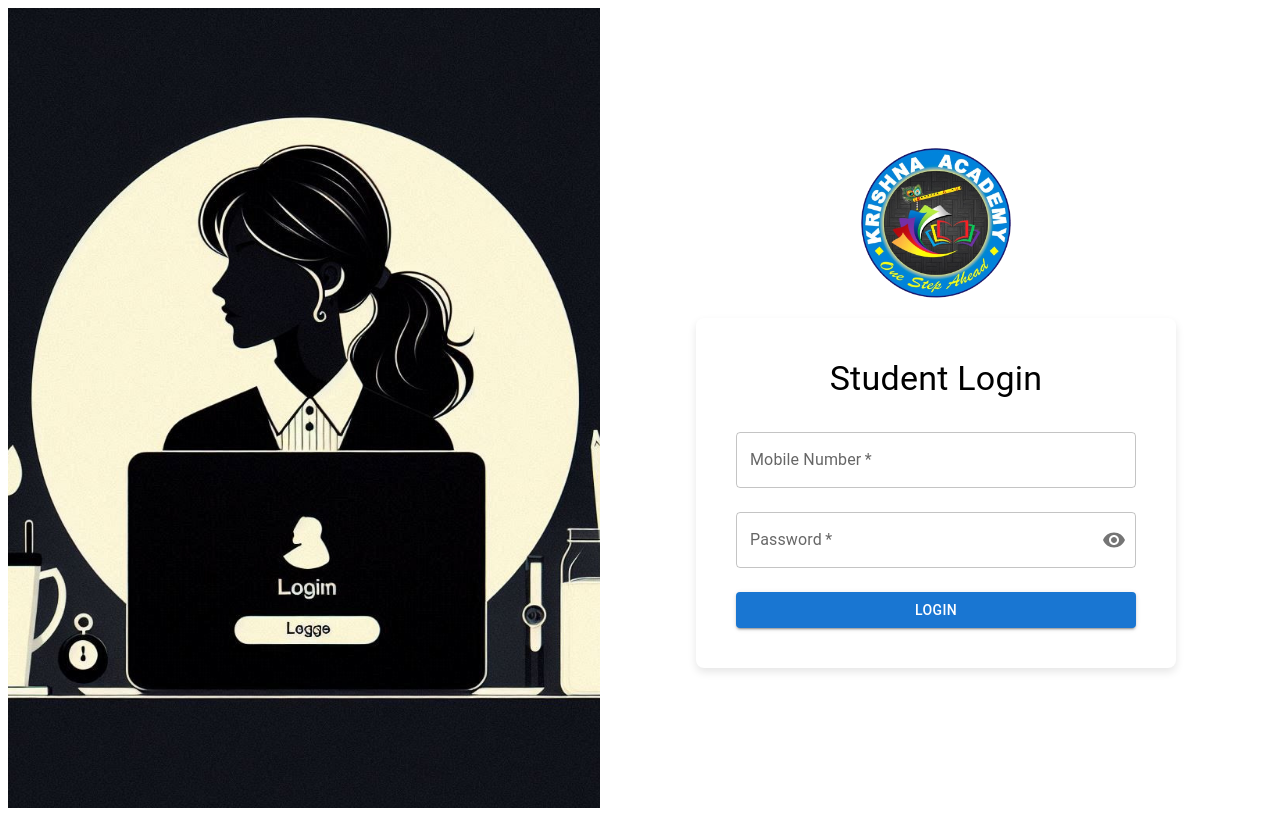
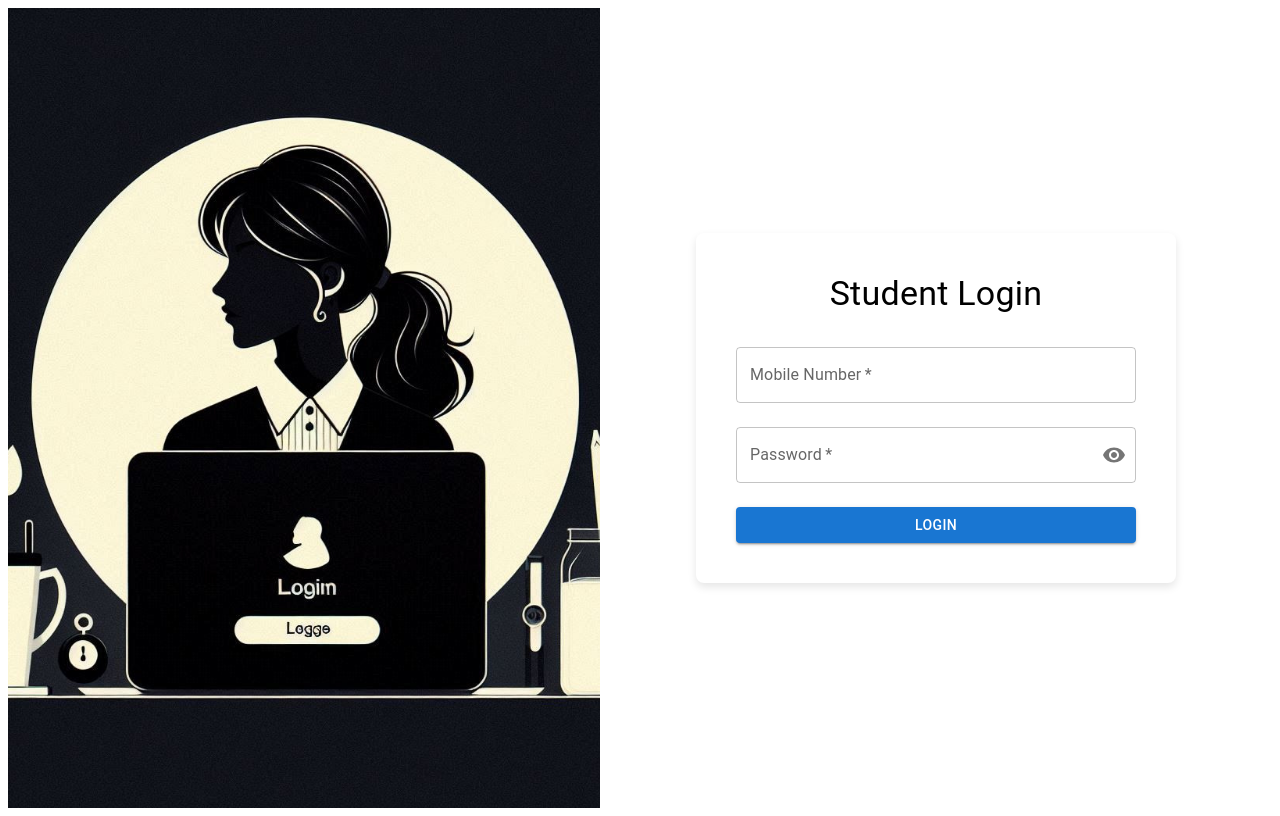
Before and after one commit to TMTanmay1/KA-Student-Dashboard, a React (Vite) app: page / in a window 1280 px wide. Built offline with nearby package versions, Linux system fonts and the light colour scheme.

Commit message:
logo removed

```diff
--- a/src/components/Sidebar.jsx
+++ b/src/components/Sidebar.jsx
@@ -94,11 +94,11 @@ const Sidebar = () => {
           >
             <Menu />
           </IconButton>
-          <img
+          {/* <img
             src={Logo}
             alt="Logo"
             style={{ height: '40px' }}
-          />
+          /> */}
         </Box>
 
         <Toolbar />
--- a/src/pages/Login.jsx
+++ b/src/pages/Login.jsx
@@ -110,7 +110,7 @@ const Login = () => {
           height: '100vh',
         }}
       >
-        <img src={logo} alt="Logo" style={{ width: '150px', marginBottom: '20px' }} />
+        {/* <img src={logo} alt="Logo" style={{ width: '150px', marginBottom: '20px' }} /> */}
         <Box
           sx={{
             width: '100%',
```
